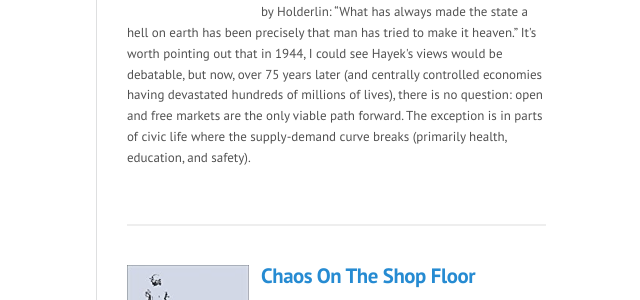
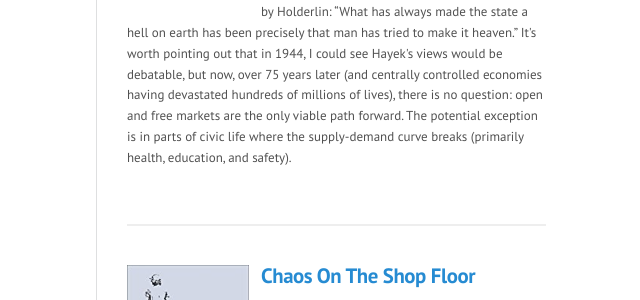
Before and after one commit to qasar/qasar.github.io, a Jekyll site: the page built from books.md, in a window 1280 px wide and 900 px high, scrolled down 455 px. Shown: the part 382-682 px from the top of the window, without its empty margins (163-803 px from the left). Built offline with Jekyll 4.4.1, drawn with Linux system fonts in a browser that asks for light colours; some of the changed text lies outside the part shown.

Commit message:
Update books.md

```diff
--- a/books.md
+++ b/books.md
@@ -28,7 +28,7 @@
 
 <p>F.A. Hayek</p>
 
-<p>This is a towering work. Though I only recently read this book, it aligns with something I wrote in 2006: capitalism delivers in practice what socialism purports in theory -- especially for marginalized groups of society. There is a quote at the beginning of chapter called “The Great Utopia” by Holderlin: “What has always made the state a hell on earth has been precisely that man has tried to make it heaven.” It's worth pointing out that in 1944, I could see Hayek's views would be debatable, but now, over 75 years later (and centrally controlled economies having devastated hundreds of millions of lives), there is no question: open and free markets are the only viable path forward. The exception is in parts of civic life where the supply-demand curve breaks (primarily health, education, and safety).</p>
+<p>This is a towering work. Though I only recently read this book, it aligns with something I wrote in 2006: capitalism delivers in practice what socialism purports in theory -- especially for marginalized groups of society. There is a quote at the beginning of chapter called “The Great Utopia” by Holderlin: “What has always made the state a hell on earth has been precisely that man has tried to make it heaven.” It's worth pointing out that in 1944, I could see Hayek's views would be debatable, but now, over 75 years later (and centrally controlled economies having devastated hundreds of millions of lives), there is no question: open and free markets are the only viable path forward. The potential exception is in parts of civic life where the supply-demand curve breaks (primarily health, education, and safety).</p>
 
 </div>
 <hr>
```
